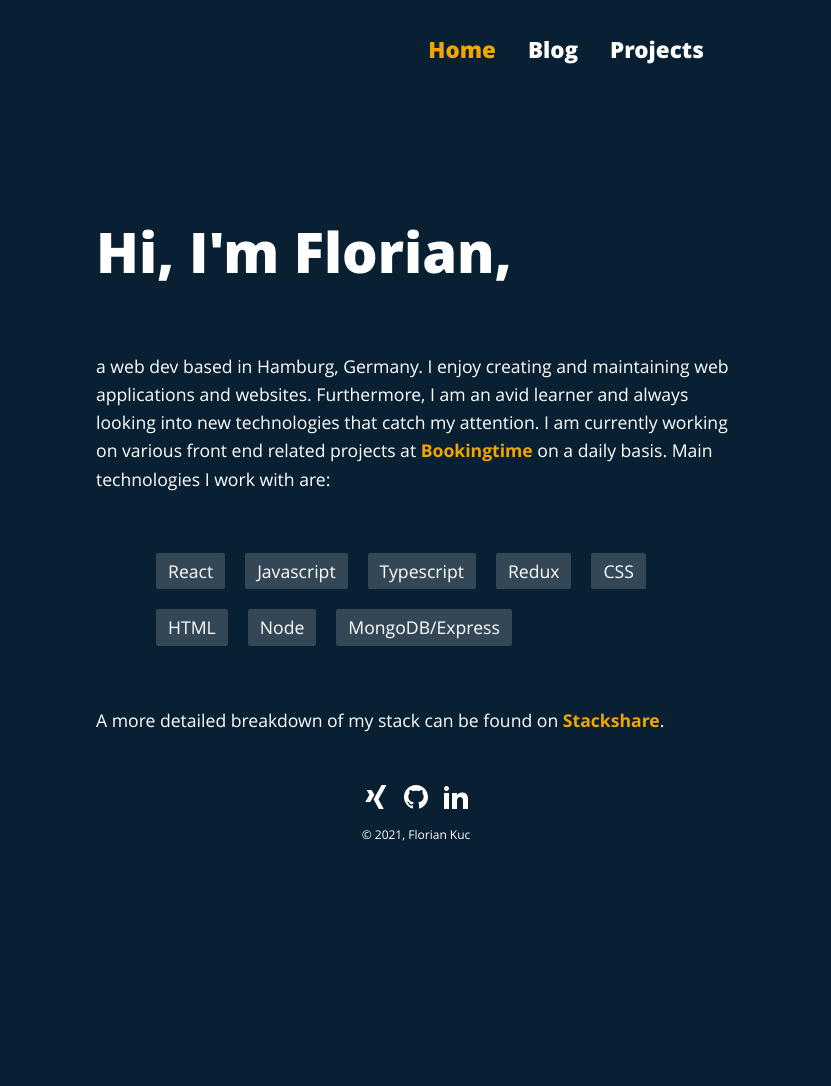
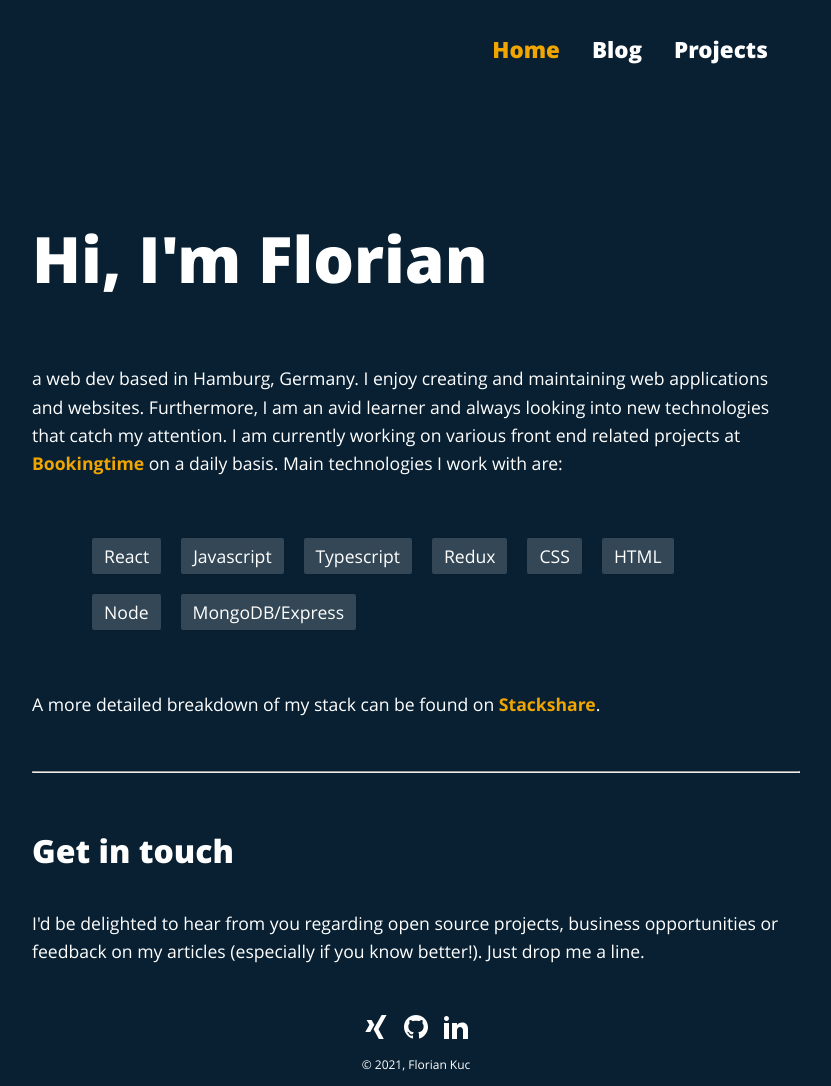
Before and after one commit to floriankuc/flowkuc-blog, a Gatsby site: page / in a window 1280 px wide. Shown: the whole page, without its empty margins (224-1055 px from the left). Before the commit the page ends 856 px from the top, so only its background shows below. Built offline with nearby package versions, Linux system fonts and the light colour scheme; Gatsby itself is replaced by a stand-in of ours.

Commit message:
fix: container

```diff
--- a/src/components/Container.tsx
+++ b/src/components/Container.tsx
@@ -1,7 +1,7 @@
 /** @jsx jsx */
-import { jsx } from "@emotion/react"
-import { PropsWithChildren, ReactElement, ReactNode } from "react"
-import { mq } from "../utils/breakpoints"
+import { jsx } from "@emotion/react";
+import { PropsWithChildren, ReactElement, ReactNode } from "react";
+import { mq } from "../utils/breakpoints";
 
 const Container = ({
   children,
@@ -20,12 +20,18 @@ const Container = ({
         width: "70%",
       },
       [mq.xl]: {
+        width: "60%",
+      },
+      [mq.xxl]: {
         width: "50%",
+      },
+      [mq.wow]: {
+        width: "40%",
       },
     }}
   >
     {children}
   </div>
-)
+);
 
-export default Container
+export default Container;
--- a/src/pages/index.tsx
+++ b/src/pages/index.tsx
@@ -1,4 +1,3 @@
-import { Link } from "gatsby";
 import React, { ReactElement } from "react";
 import Head from "../components/Head";
 import TechTags from "../components/TechTags";
@@ -10,7 +9,7 @@ const Home = (): ReactElement => {
   return (
     <>
       <Head title="Home" />
-      <h1>Hi, I'm Florian,</h1>
+      <h1>Hi, I'm Florian</h1>
       <p>
         a web dev based in Hamburg, Germany. I enjoy creating and maintaining
         web applications and websites. Furthermore, I am an avid learner and
@@ -24,7 +23,25 @@ const Home = (): ReactElement => {
         A more detailed breakdown of my stack can be found on{" "}
         <a href={stackshare.to}>{stackshare.title}</a>.
       </p>
-      {/* emailjs com here */}
+      <hr />
+      <h2 style={{ fontWeight: 900, fontSize: "2rem", marginBottom: 32 }}>
+        Get in touch
+      </h2>
+      <p>
+        I'd be delighted to hear from you regarding open source projects,
+        business opportunities or feedback on my articles (especially if you
+        know better!). Just drop me a line.
+      </p>
+
+      {/* emailjs com here, von floriankuc nehmen inkl. modal für box, validation, form etc */}
+      {/* <Modal
+            isOpen={messageShow}
+            onRequestClose={closeModal}
+            style={modalStyles}
+          >
+            <p>Message sent</p>
+            <Button onClick={closeModal}>Nice</Button>
+          </Modal> */}
     </>
   );
 };
--- a/src/styles/Baseline.tsx
+++ b/src/styles/Baseline.tsx
@@ -36,6 +36,12 @@ const Baseline = (): ReactElement => (
 
       a:not([class]) {
         text-decoration-skip-ink: auto;
+      }
+
+      hr {
+        height: 2px;
+        color: ${theme.color.secondary};
+        margin: 52px 0;
       }
 
       svg {
--- a/src/styles/Typography.tsx
+++ b/src/styles/Typography.tsx
@@ -24,7 +24,7 @@ const Typography = (): ReactElement => {
         }
 
         h1 {
-          font-size: 3.5rem;
+          font-size: 4rem;
           font-weight: 900;
           margin: 3.5rem 0;
         }
--- a/src/utils/breakpoints.ts
+++ b/src/utils/breakpoints.ts
@@ -1,5 +1,5 @@
 interface BreakPoints {
-  [key: string]: number
+  [key: string]: number;
 }
 
 const queries: BreakPoints = {
@@ -7,11 +7,13 @@ const queries: BreakPoints = {
   md: 768,
   lg: 992,
   xl: 1200,
-}
+  xxl: 1536,
+  wow: 1920,
+};
 
 export const mq = Object.keys(queries).reduce<
   Record<keyof typeof queries, string>
 >((acc, cur) => {
-  acc[cur] = `@media (min-width: ${queries[cur]}px)`
-  return acc
-}, {})
+  acc[cur] = `@media (min-width: ${queries[cur]}px)`;
+  return acc;
+}, {});
```
Also changed, not shown: src/pages/projects.tsx (+4 -7 lines).
